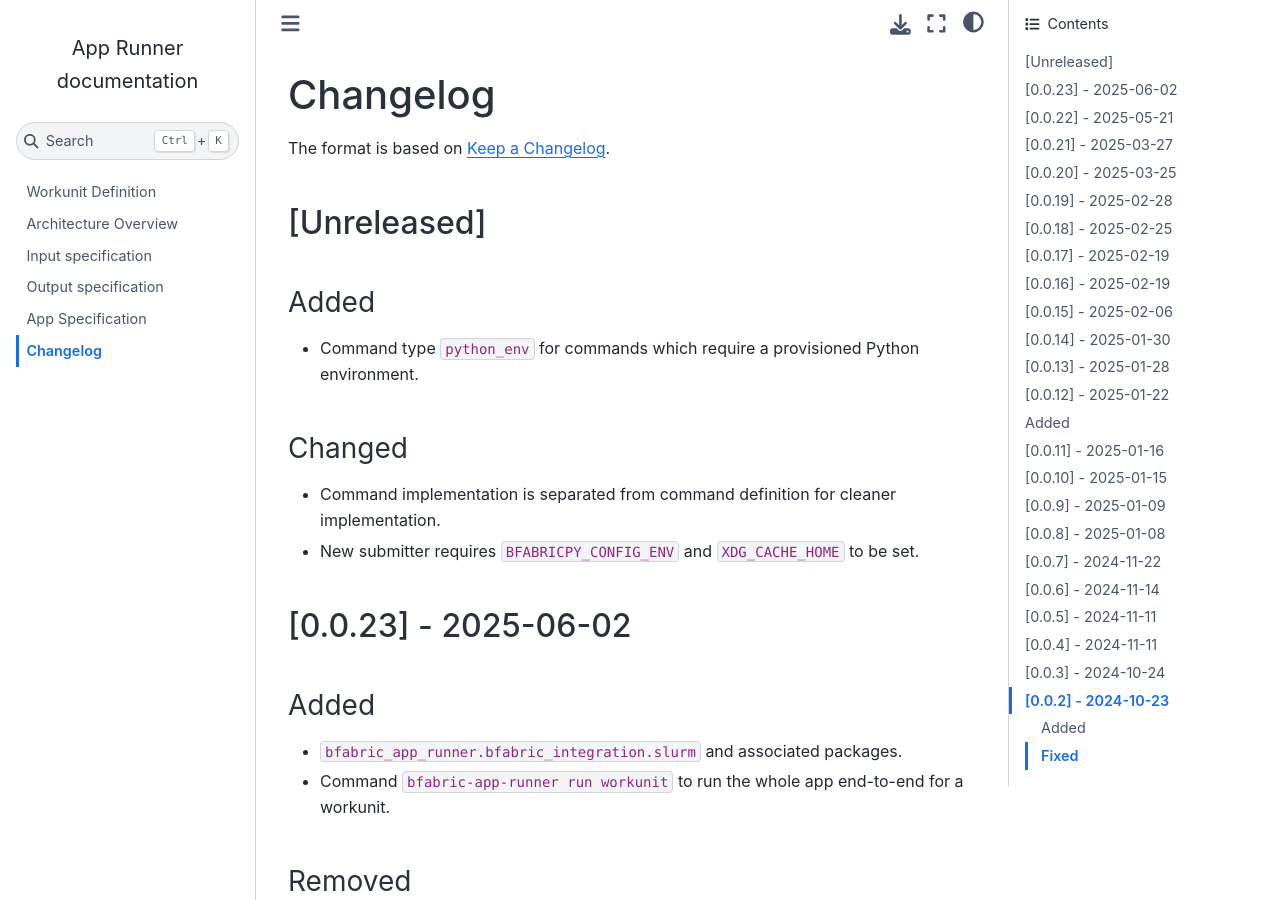
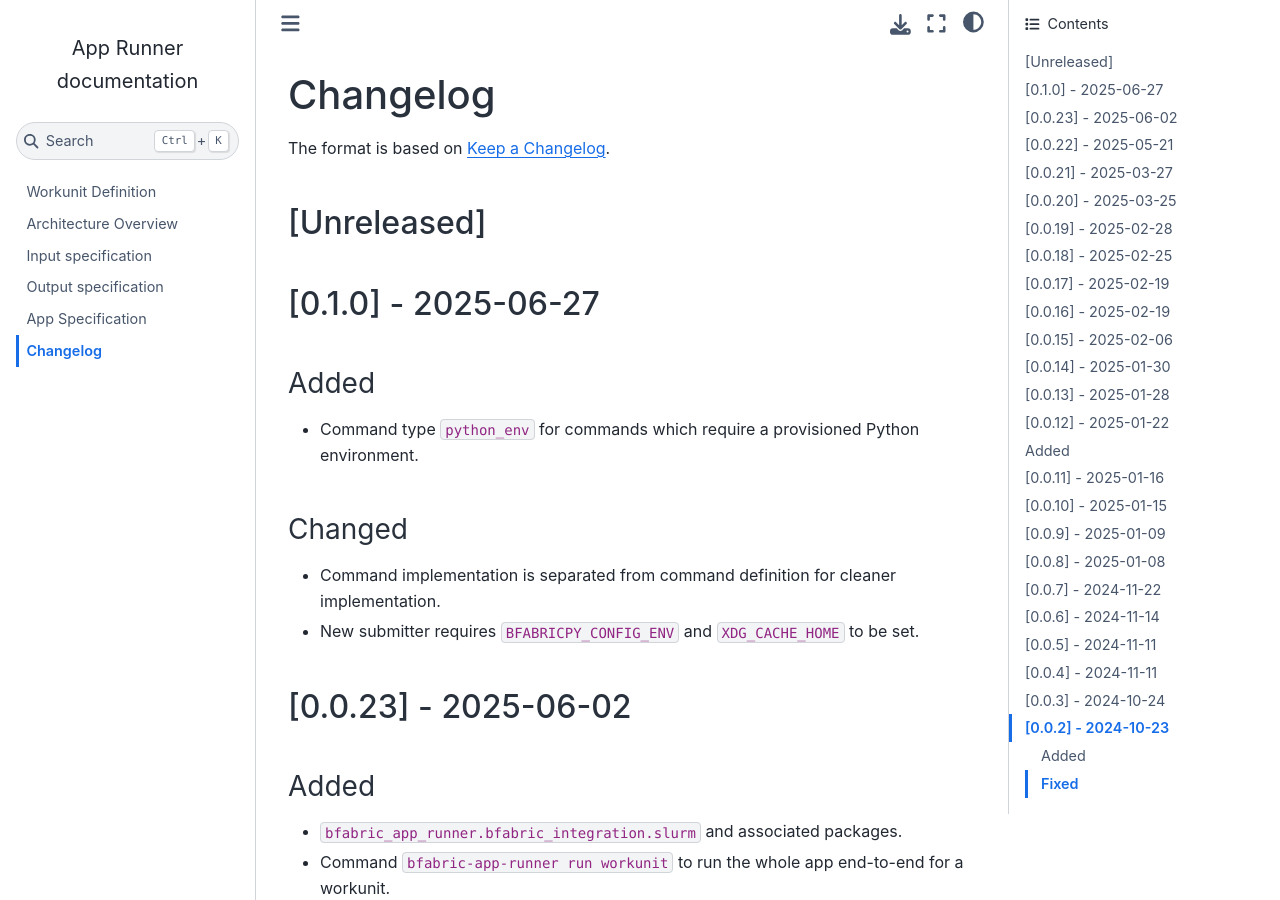
Before and after one commit to fgcz/bfabricPy, a Sphinx documentation site: the page built from bfabric_app_runner/docs/changelog.md, in a window 1280 px wide and 900 px high. Built offline with Sphinx 7.4.7 and the Sphinx Book theme 1.1.4, drawn with Linux system fonts in a browser that asks for light colours.

Commit message:
bfabric-app-runner 0.1.0

```diff
--- a/bfabric_app_runner/docs/changelog.md
+++ b/bfabric_app_runner/docs/changelog.md
@@ -3,6 +3,8 @@
 The format is based on [Keep a Changelog](https://keepachangelog.com/en/1.1.0/).
 
 ## \[Unreleased\]
+
+## \[0.1.0\] - 2025-06-27
 
 ### Added
 
```
Also changed, not shown: 1 other file.
